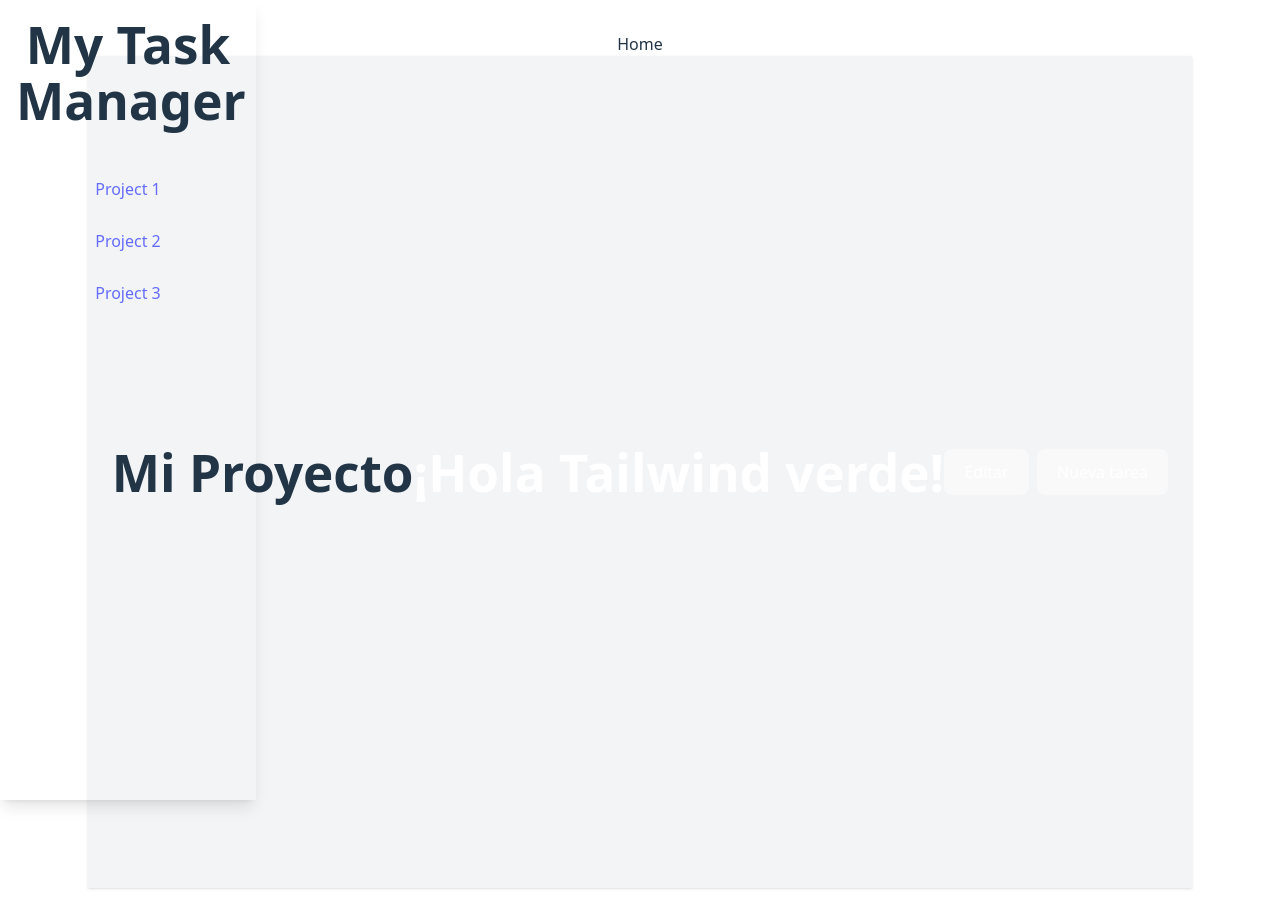
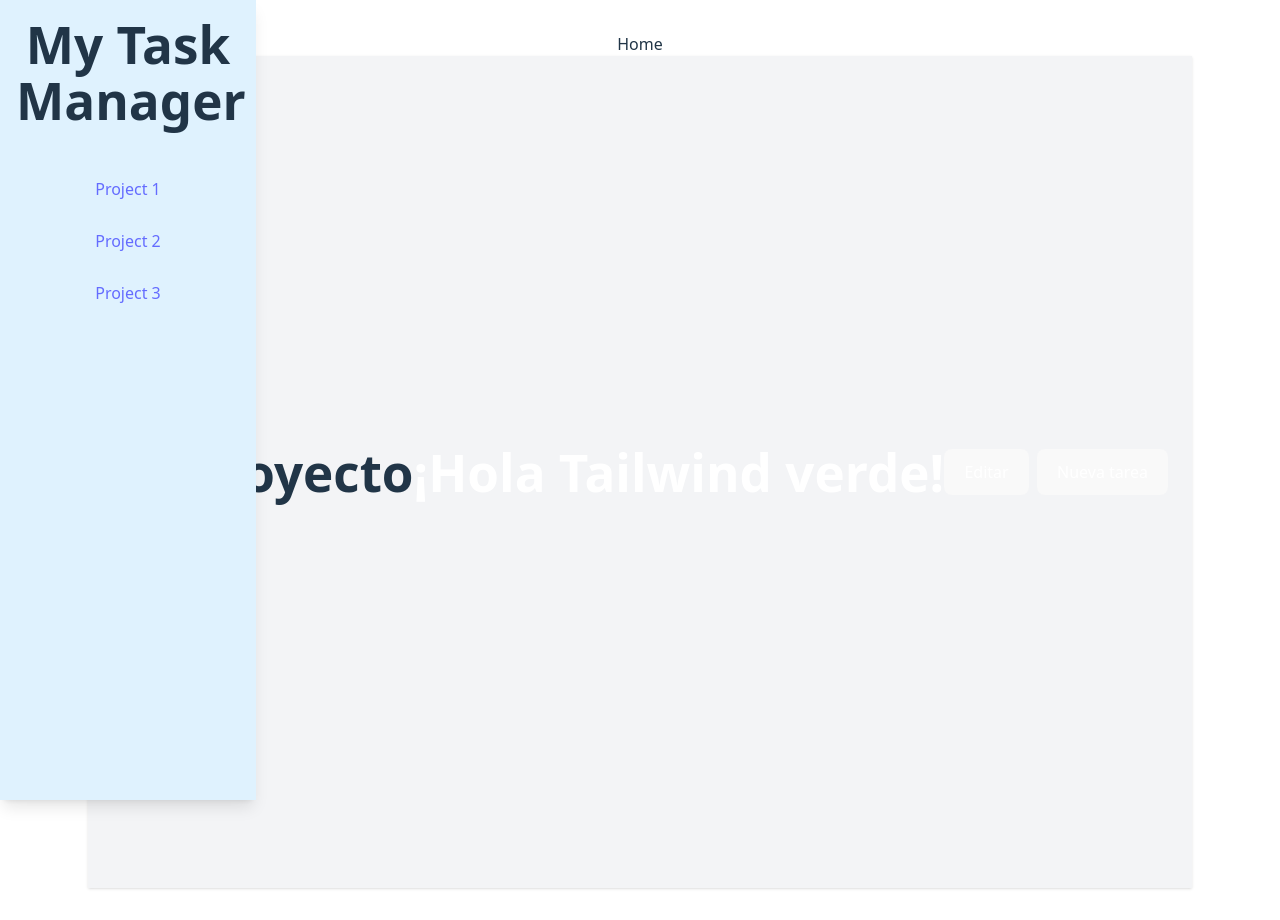
Before and after one commit to endyleyms/task-manager, a React (Vite) app: page / in a window 1280 px wide. Built offline with nearby package versions, Linux system fonts and the light colour scheme.

Commit message:
fix taiwind dependencies

```diff
--- a/package.json
+++ b/package.json
@@ -11,6 +11,7 @@
   },
   "dependencies": {
     "@dnd-kit/core": "^6.3.1",
+    "@tailwindcss/vite": "^4.1.6",
     "react": "^19.1.0",
     "react-dom": "^19.1.0",
     "react-router-dom": "^7.6.0"
--- a/src/components/Organism/Sidebar.tsx
+++ b/src/components/Organism/Sidebar.tsx
@@ -2,7 +2,7 @@ import { Link } from "react-router-dom";
 
 export default function Sidebar() {
   return (
-    <div className="w-64 h-screen bg-greenCustom-900 text-greenCustom-900 fixed top-0 left-0 p-4 flex flex-col gap-4 shadow-lg">
+    <div className="w-64 h-screen bg-sky-100 text-greenCustom-900 fixed top-0 left-0 p-4 flex flex-col gap-4 shadow-lg">
       <h1 className="text-2xl font-bold mb-6">My Task Manager</h1>
       <nav className="flex flex-col gap-3">
         <Link to="/" className="hover:bg-greenCustom-600 px-3 py-2 rounded">Project 1</Link>
--- a/vite.config.ts
+++ b/vite.config.ts
@@ -1,6 +1,6 @@
 import { defineConfig } from 'vite'
 import react from '@vitejs/plugin-react'
-import tailwindcss from '@tailwindcss'
+import tailwindcss from '@tailwindcss/vite'
 
 // https://vite.dev/config/
 export default defineConfig({
```
Also changed, not shown: 1 other file (tests, documents, lock files or other folders).
